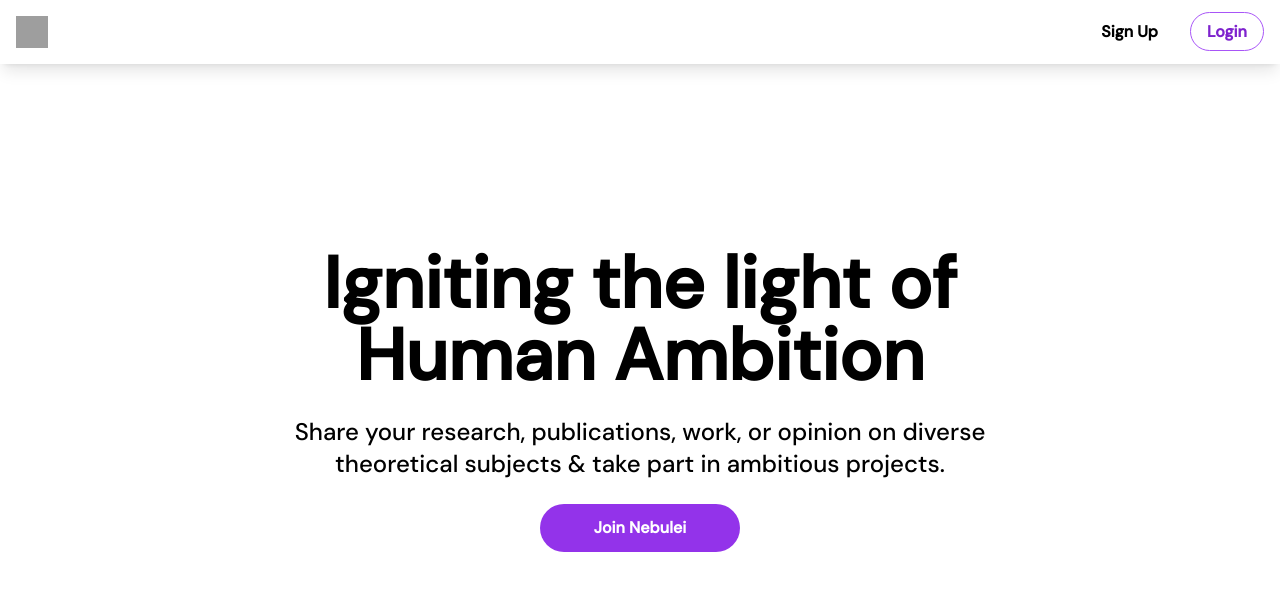
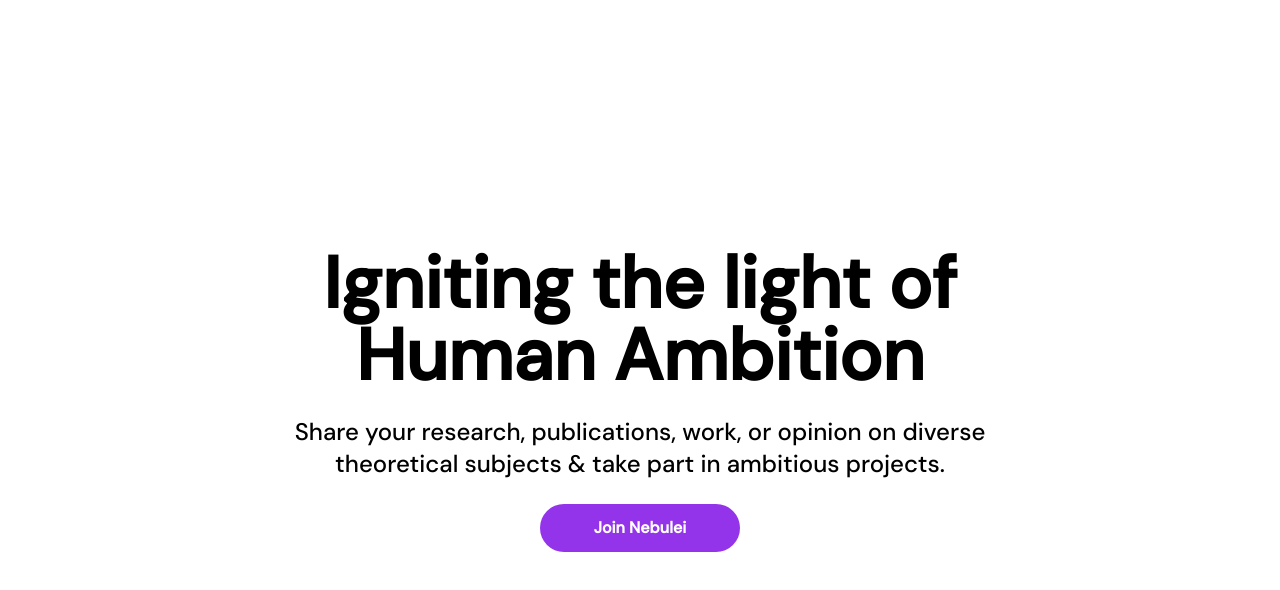
Before and after one commit to nebulei/nebulei-main, a React (Create React App) app: page / in a window 1280 px wide. Shown: the top 590 px of the page. Built offline with nearby package versions, Linux system fonts and the light colour scheme; grey boxes are pictures that could not be loaded.

Commit message:
making navbar a subset 🩹

```diff
--- a/src/App.tsx
+++ b/src/App.tsx
@@ -2,7 +2,6 @@ import { Route, Routes } from "react-router-dom";
 
 import { Helmet } from "react-helmet";
 
-import Navbar from './components/Navbar/index';
 import Home from './containers/Home/index';
 import NotFound from './containers/404';
 
@@ -24,8 +23,6 @@ function App() {
         "/>
       </Helmet>
 
-      <Navbar />
-
       <Routes>
           <Route path={'/'} element={<Home />} />
           <Route path={'*'} element={<NotFound />} />
```
